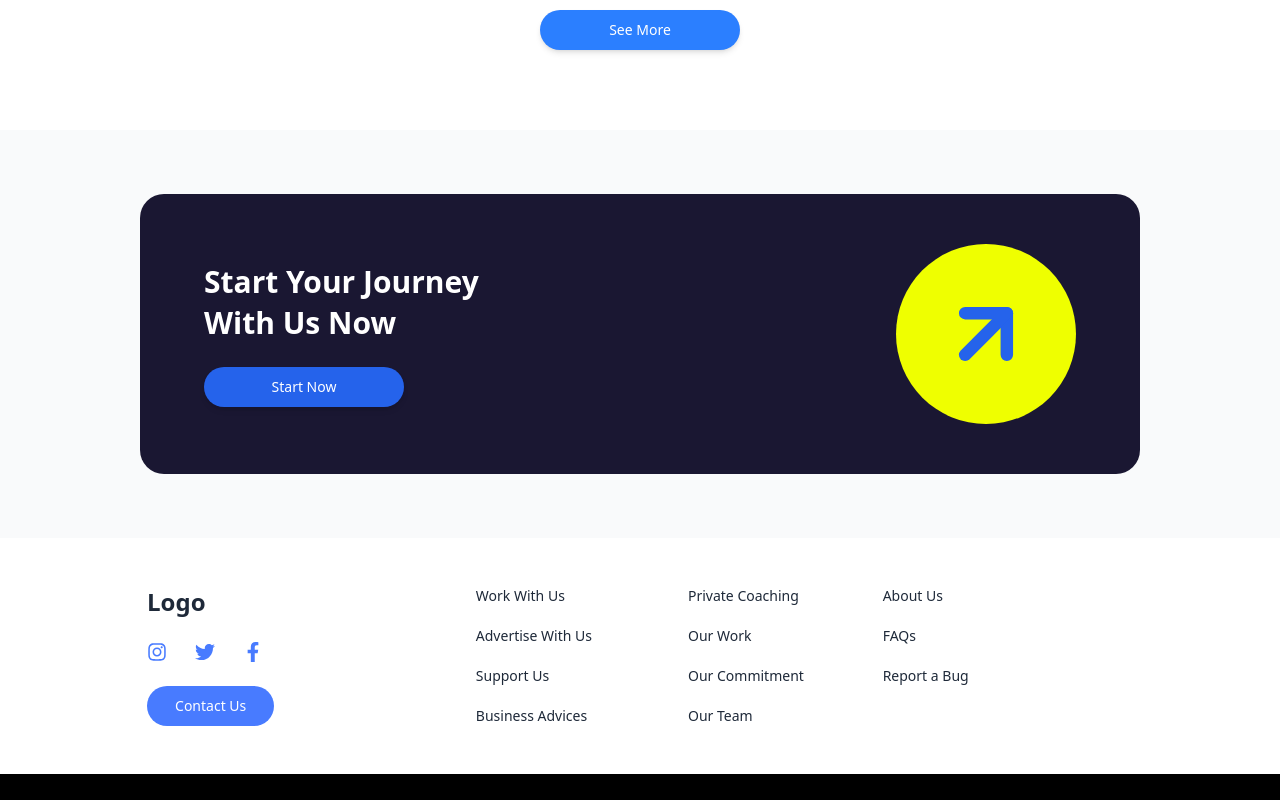
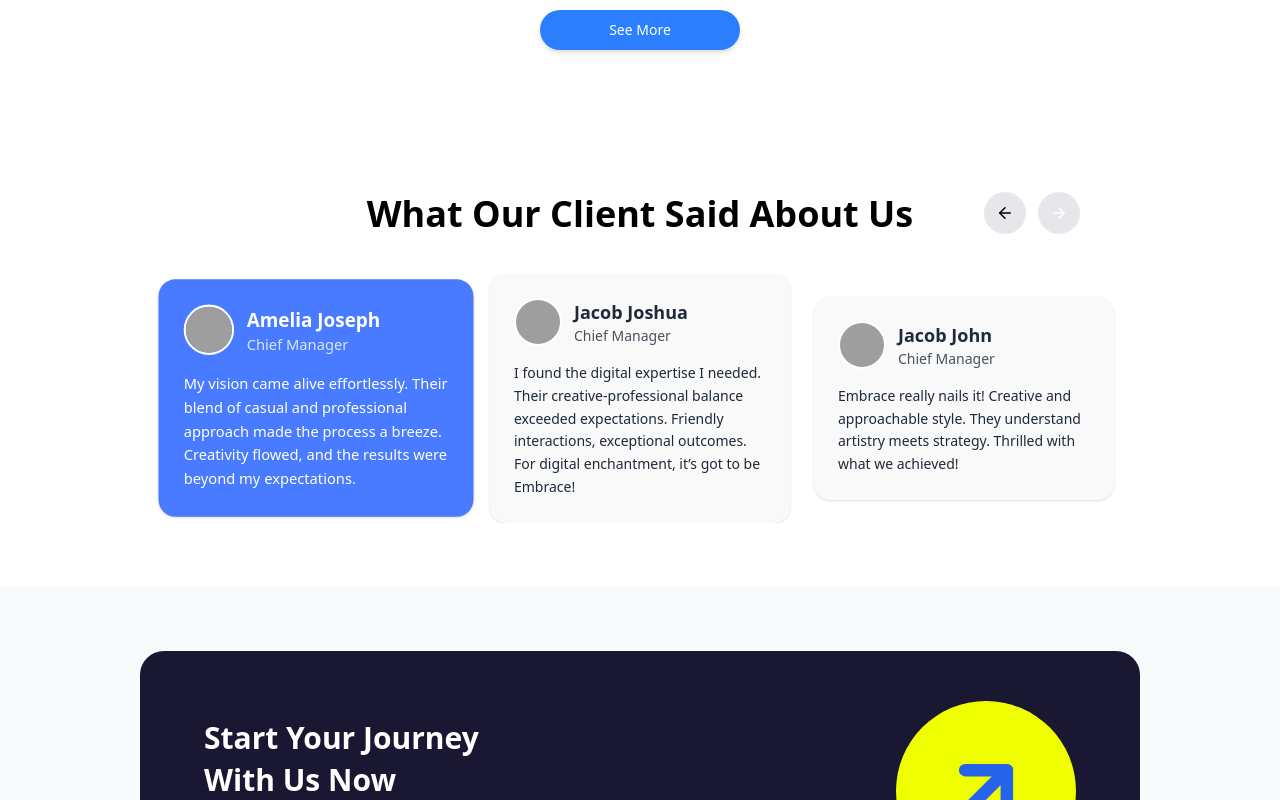
Before and after one commit to Realsingh123/Berozgar-engineers, a React (Vite) app in the folder vite-project/: page / in a window 1280 px wide. Shown: the part 2380-3180 px from the top of the page. Built offline with nearby package versions, Linux system fonts and the light colour scheme; grey boxes are pictures that could not be loaded.

Commit message:
created testimonials, enhanched footer

```diff
--- a/vite-project/src/App.jsx
+++ b/vite-project/src/App.jsx
@@ -6,6 +6,7 @@ import Footer from './components/Footer'
 import WhyChooseUs from './Pages/whyChooseUs'
 import OurWork from './Pages/OurWork'
 import StartJourney from './Pages/StartJourney'
+import TestimonialSection from './pages/TestimonialSection'
 
 const App = () => {
   return (
@@ -15,6 +16,7 @@ const App = () => {
     <Technologies/>
     <WhyChooseUs/>
     <OurWork/>
+    <TestimonialSection />
     <StartJourney/>
     <Footer />
     </>
--- /dev/null
+++ b/vite-project/src/Pages/TestimonialSection.jsx
@@ -0,0 +1,116 @@
+import { useState } from "react";
+import { ArrowLeft, ArrowRight } from "lucide-react";
+
+const testimonials = [
+  {
+    name: "Amelia Joseph",
+    title: "Chief Manager",
+    text: "My vision came alive effortlessly. Their blend of casual and professional approach made the process a breeze. Creativity flowed, and the results were beyond my expectations.",
+    img: "https://randomuser.me/api/portraits/women/44.jpg",
+  },
+  {
+    name: "Jacob Joshua",
+    title: "Chief Manager",
+    text: "I found the digital expertise I needed. Their creative-professional balance exceeded expectations. Friendly interactions, exceptional outcomes. For digital enchantment, it’s got to be Embrace!",
+    img: "https://randomuser.me/api/portraits/men/45.jpg",
+  },
+  {
+    name: "Jacob John",
+    title: "Chief Manager",
+    text: "Embrace really nails it! Creative and approachable style. They understand artistry meets strategy. Thrilled with what we achieved!",
+    img: "https://randomuser.me/api/portraits/men/46.jpg",
+  },
+  {
+    name: "Amelia Joseph",
+    title: "Chief Manager",
+    text: "My vision came alive effortlessly. Their blend of casual and professional approach made the process a breeze. Creativity flowed, and the results were beyond my expectations.",
+    img: "https://randomuser.me/api/portraits/women/44.jpg",
+  },
+  {
+    name: "Jacob Joshua",
+    title: "Chief Manager",
+    text: "I found the digital expertise I needed. Their creative-professional balance exceeded expectations. Friendly interactions, exceptional outcomes. For digital enchantment, it’s got to be Embrace!",
+    img: "https://randomuser.me/api/portraits/men/45.jpg",
+  },
+  {
+    name: "Jacob John",
+    title: "Chief Manager",
+    text: "Embrace really nails it! Creative and approachable style. They understand artistry meets strategy. Thrilled with what we achieved!",
+    img: "https://randomuser.me/api/portraits/men/46.jpg",
+  },
+];
+
+export default function TestimonialSection() {
+  const [index, setIndex] = useState(0);
+
+  const nextTestimonial = () => {
+    setIndex((prevIndex) => (prevIndex + 1) % testimonials.length);
+  };
+
+  const prevTestimonial = () => {
+    setIndex(
+      (prevIndex) => (prevIndex - 1 + testimonials.length) % testimonials.length
+    );
+  };
+
+  // Calculating 3 testimonials to show at a time
+  const visibleTestimonials = testimonials.slice(index, index + 3);
+
+  // Handling wrapping for this testimonials
+  if (visibleTestimonials.length < 3) {
+    visibleTestimonials.push(
+      ...testimonials.slice(0, 3 - visibleTestimonials.length)
+    );
+  }
+
+  return (
+    <section className="py-16 bg-white text-center relative">
+      <h2 className="text-4xl font-bold mb-10 text-black">
+        What Our Client Said About Us
+      </h2>
+
+      {/* Testimonials Container */}
+      <div className="flex justify-center items-center gap-6 overflow-hidden">
+        {visibleTestimonials.map((t, i) => (
+          <div
+            key={i}
+            className={`w-[300px] p-6 rounded-2xl text-left shadow transition-all duration-300 ${
+              (index + i) % testimonials.length === index
+                ? "bg-[#487BFF] text-white scale-105"
+                : "bg-[#f9f9f9] text-gray-800 hover:bg-[#487BFF] hover:text-white"
+            }`}
+          >
+            <div className="flex items-center gap-3 mb-4">
+              <img
+                src={t.img}
+                alt={t.name}
+                className="w-12 h-12 rounded-full border-2 border-white"
+              />
+              <div>
+                <h3 className="font-semibold text-lg">{t.name}</h3>
+                <p className="text-sm opacity-80">{t.title}</p>
+              </div>
+            </div>
+            <p className="text-sm leading-relaxed">{t.text}</p>
+          </div>
+        ))}
+      </div>
+
+      {/* Navigation Buttons */}
+      <div className="absolute right-50 top-[83px] -translate-y-1/2 flex gap-3">
+        <button
+          onClick={prevTestimonial}
+          className="bg-gray-200 hover:bg-[#487BFF] p-3 rounded-full transition"
+        >
+          <ArrowLeft size={18} />
+        </button>
+        <button
+          onClick={nextTestimonial}
+          className="bg-gray-200 hover:bg-[#3763e2] p-3 rounded-full text-white transition"
+        >
+          <ArrowRight size={18} />
+        </button>
+      </div>
+    </section>
+  );
+}
--- a/vite-project/src/components/Footer.jsx
+++ b/vite-project/src/components/Footer.jsx
@@ -5,7 +5,7 @@ const Footer = () => {
   return (
     <footer className="bg-white text-gray-800">
       {/* Top Section */}
-      <div className="max-w-7xl mx-auto px-6 py-12 grid grid-cols-1 md:grid-cols-2 lg:grid-cols-3 gap-14 text-center md:text-left">
+      <div className="max-w-7xl mx-auto px-6 py-12 grid grid-cols-1 md:grid-cols-2 lg:grid-cols-3 gap-12 text-center md:text-left">
         {/* Left Section - Logo + Socials + Button */}
         <div className="flex flex-col items-center md:items-start space-y-6 mx-auto">
           {/* Logo */}
@@ -31,15 +31,15 @@ const Footer = () => {
         </div>
 
         {/* Center Section - Links Column 1 & 2 */}
-        <div className="grid grid-cols-2 justify-center gap-24 text-sm font-medium mx-auto">
-          <ul className="space-y-5">
+        <div className="grid grid-cols-2 justify-center gap-20 text-sm font-medium mx-auto ml-16">
+          <ul className="space-y-6">
             <li className="hover:text-[#487BFF] cursor-pointer transition">Work With Us</li>
             <li className="hover:text-[#487BFF] cursor-pointer transition">Advertise With Us</li>
             <li className="hover:text-[#487BFF] cursor-pointer transition">Support Us</li>
             <li className="hover:text-[#487BFF] cursor-pointer transition">Business Advices</li>
           </ul>
 
-          <ul className="space-y-5">
+          <ul className="space-y-6">
             <li className="hover:text-[#487BFF] cursor-pointer transition">Private Coaching</li>
             <li className="hover:text-[#487BFF] cursor-pointer transition">Our Work</li>
             <li className="hover:text-[#487BFF] cursor-pointer transition">Our Commitment</li>
@@ -47,9 +47,9 @@ const Footer = () => {
           </ul>
         </div>
 
-        {/* Right Section - More Links */}
-        <div className="flex justify-center md:justify-start">
-          <ul className="space-y-5 text-sm font-medium">
+       {/* Right Section - More Links */}
+        <div className="flex justify-center ml-16 md:justify-start">
+          <ul className="space-y-6 text-sm font-medium">
             <li className="hover:text-[#487BFF] cursor-pointer transition">About Us</li>
             <li className="hover:text-[#487BFF] cursor-pointer transition">FAQs</li>
             <li className="hover:text-[#487BFF] cursor-pointer transition">Report a Bug</li>
```
